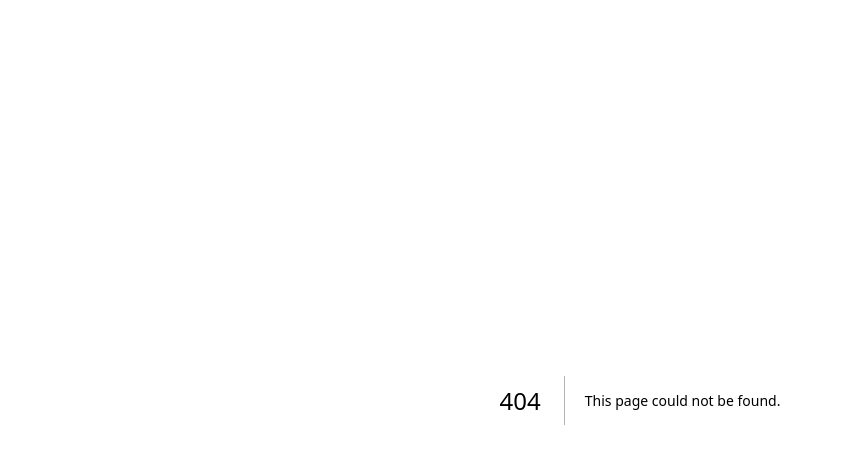
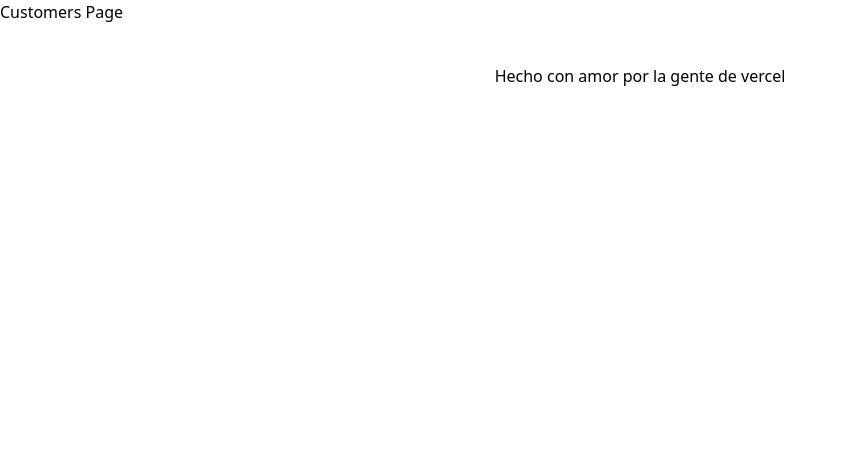
Before and after one commit to 317110375/nextjs-dashboard-YaelCortes, a Next.js app in the folder nextjs-dashboard/: page /dashboard/customers in a window 1280 px wide. Before the commit this address had no page. Shown: the top 464 px of the page, without its empty margins (0-846 px from the left). Built offline with nearby package versions, Linux system fonts and the light colour scheme.

Commit message:
5 Commit de Rutas Dashboard y anidadas

```diff
--- /dev/null
+++ b/nextjs-dashboard/app/dashboard/customers/page.tsx
@@ -0,0 +1,4 @@
+export default function CustomersPage() {
+    return<p>Customers Page</p>
+
+}
--- /dev/null
+++ b/nextjs-dashboard/app/dashboard/invoices/page.tsx
@@ -0,0 +1,4 @@
+export default function InvoicesPage() {
+    return<p>Invoices Page</p>
+
+}
--- /dev/null
+++ b/nextjs-dashboard/app/dashboard/page.tsx
@@ -0,0 +1,4 @@
+export default function Page() {
+    return<p>Dashboard Page</p>
+
+}
--- a/nextjs-dashboard/app/layout.tsx
+++ b/nextjs-dashboard/app/layout.tsx
@@ -9,6 +9,9 @@ export default function RootLayout({
     <html lang="en">
       <body className={'${montserrat.className} antialiased'}>
         {children}
+    <footer className='py-10 flex justify-center items-center'>
+      Hecho con amor por la gente de vercel
+    </footer>
       </body>
     </html>
   );
```
